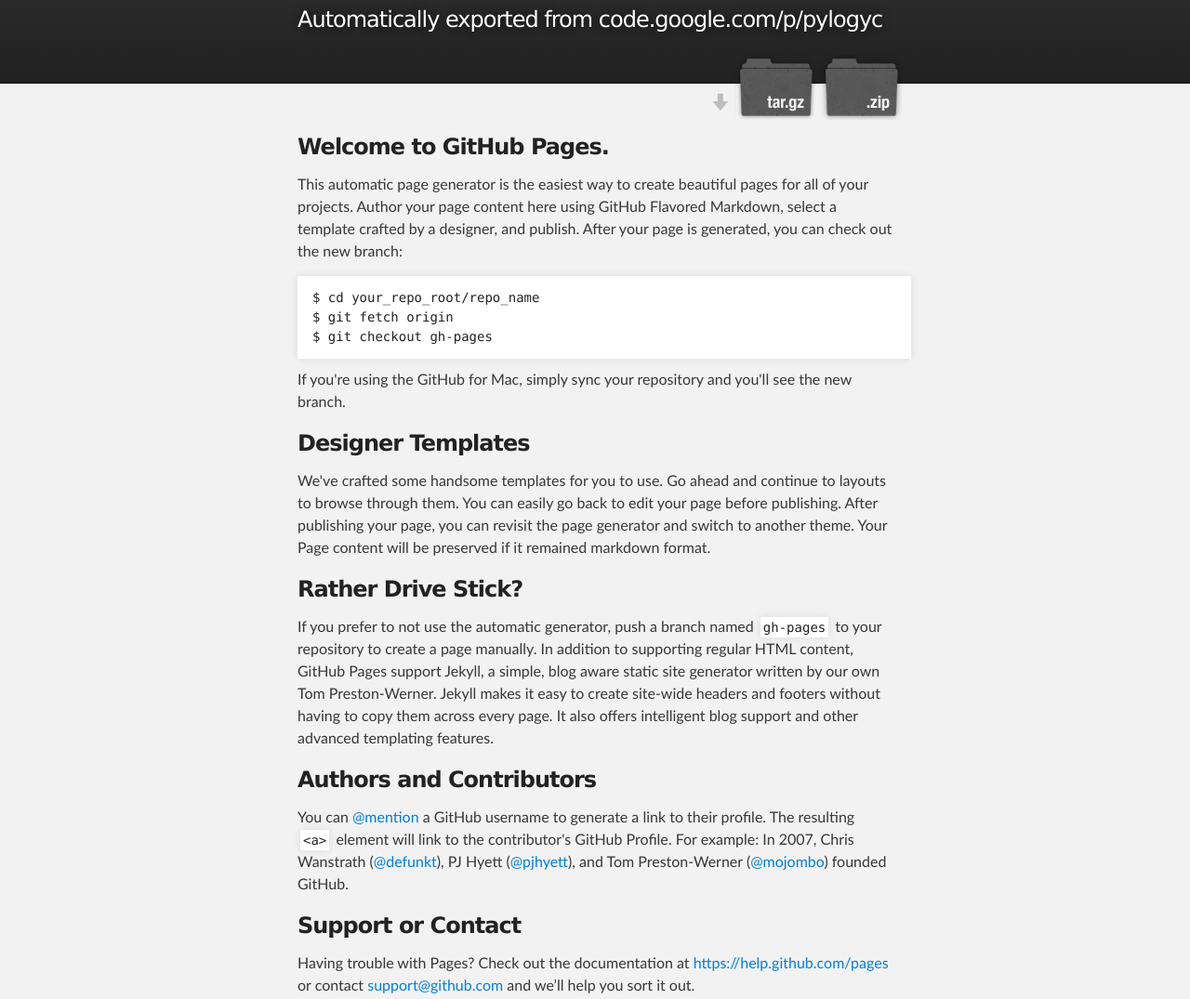
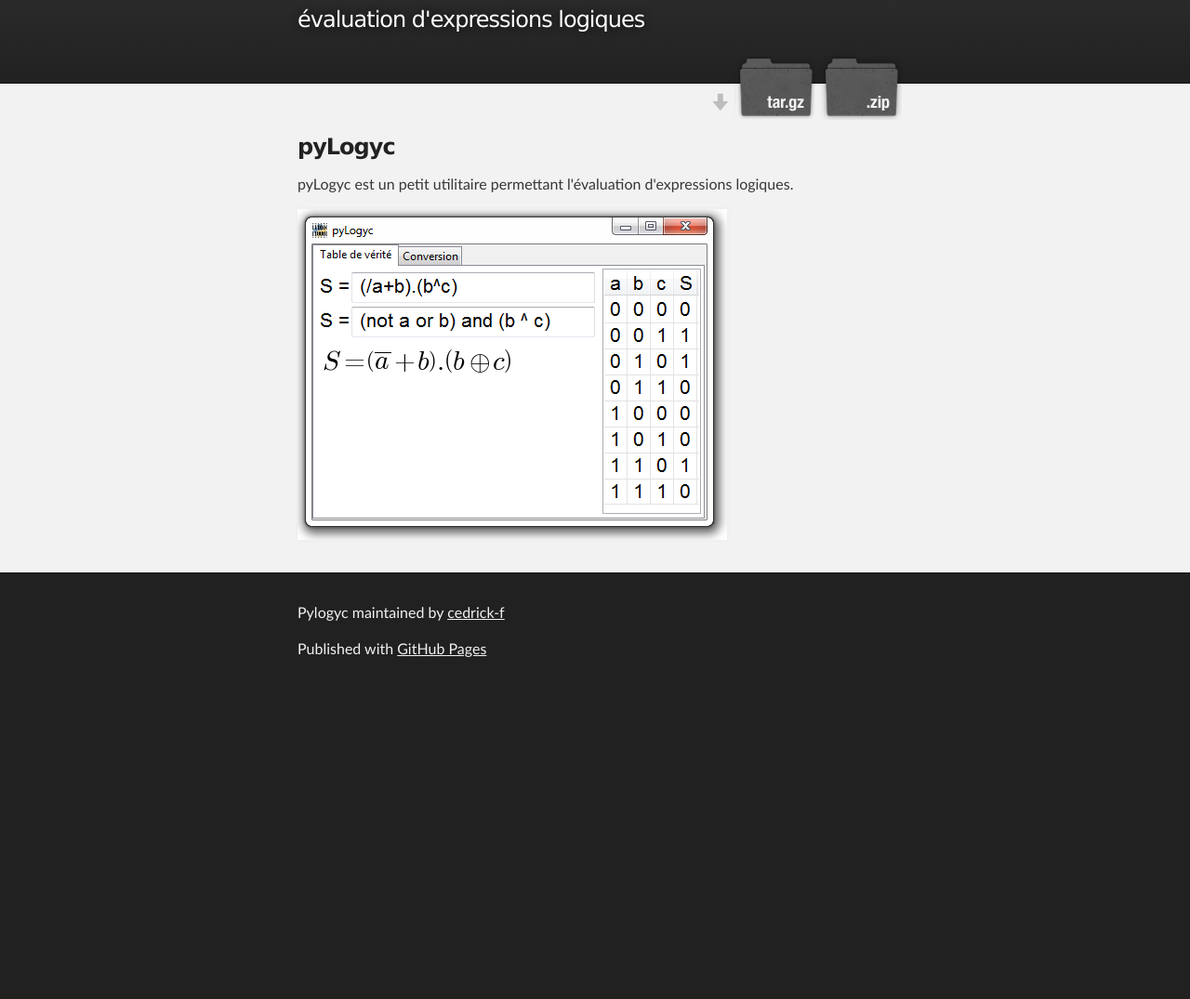
Before and after one commit to cedrick-f/pylogyc, a plain HTML site: page index.html in a window 1280 px wide. Shown: the part 120-1195 px from the top of the page at 93% size. After the commit the page ends 865 px from the top, so only its background shows below. Drawn offline with Linux system fonts and the light colour scheme.

```diff
--- a/index.html
+++ b/index.html
@@ -4,7 +4,7 @@
   <head>
     <meta charset='utf-8'>
     <meta http-equiv="X-UA-Compatible" content="chrome=1">
-    <meta name="description" content="Pylogyc : Automatically exported from code.google.com/p/pylogyc">
+    <meta name="description" content="Pylogyc : évaluation d&#39;expressions logiques">
 
     <link rel="stylesheet" type="text/css" media="screen" href="stylesheets/stylesheet.css">
 
@@ -19,7 +19,7 @@
           <a id="forkme_banner" href="https://github.com/cedrick-f/pylogyc">View on GitHub</a>
 
           <h1 id="project_title">Pylogyc</h1>
-          <h2 id="project_tagline">Automatically exported from code.google.com/p/pylogyc</h2>
+          <h2 id="project_tagline">évaluation d&#39;expressions logiques</h2>
 
             <section id="downloads">
               <a class="zip_download_link" href="https://github.com/cedrick-f/pylogyc/zipball/master">Download this project as a .zip file</a>
@@ -32,36 +32,11 @@
     <div id="main_content_wrap" class="outer">
       <section id="main_content" class="inner">
         <h3>
-<a id="welcome-to-github-pages" class="anchor" href="#welcome-to-github-pages" aria-hidden="true"><span class="octicon octicon-link"></span></a>Welcome to GitHub Pages.</h3>
+<a id="pylogyc" class="anchor" href="#pylogyc" aria-hidden="true"><span class="octicon octicon-link"></span></a>pyLogyc</h3>
 
-<p>This automatic page generator is the easiest way to create beautiful pages for all of your projects. Author your page content here using GitHub Flavored Markdown, select a template crafted by a designer, and publish. After your page is generated, you can check out the new branch:</p>
+<p>pyLogyc est un petit utilitaire permettant l'évaluation d'expressions logiques.</p>
 
-<pre><code>$ cd your_repo_root/repo_name
-$ git fetch origin
-$ git checkout gh-pages
-</code></pre>
-
-<p>If you're using the GitHub for Mac, simply sync your repository and you'll see the new branch.</p>
-
-<h3>
-<a id="designer-templates" class="anchor" href="#designer-templates" aria-hidden="true"><span class="octicon octicon-link"></span></a>Designer Templates</h3>
-
-<p>We've crafted some handsome templates for you to use. Go ahead and continue to layouts to browse through them. You can easily go back to edit your page before publishing. After publishing your page, you can revisit the page generator and switch to another theme. Your Page content will be preserved if it remained markdown format.</p>
-
-<h3>
-<a id="rather-drive-stick" class="anchor" href="#rather-drive-stick" aria-hidden="true"><span class="octicon octicon-link"></span></a>Rather Drive Stick?</h3>
-
-<p>If you prefer to not use the automatic generator, push a branch named <code>gh-pages</code> to your repository to create a page manually. In addition to supporting regular HTML content, GitHub Pages support Jekyll, a simple, blog aware static site generator written by our own Tom Preston-Werner. Jekyll makes it easy to create site-wide headers and footers without having to copy them across every page. It also offers intelligent blog support and other advanced templating features.</p>
-
-<h3>
-<a id="authors-and-contributors" class="anchor" href="#authors-and-contributors" aria-hidden="true"><span class="octicon octicon-link"></span></a>Authors and Contributors</h3>
-
-<p>You can <a href="https://github.com/blog/821" class="user-mention">@mention</a> a GitHub username to generate a link to their profile. The resulting <code>&lt;a&gt;</code> element will link to the contributor's GitHub Profile. For example: In 2007, Chris Wanstrath (<a href="https://github.com/defunkt" class="user-mention">@defunkt</a>), PJ Hyett (<a href="https://github.com/pjhyett" class="user-mention">@pjhyett</a>), and Tom Preston-Werner (<a href="https://github.com/mojombo" class="user-mention">@mojombo</a>) founded GitHub.</p>
-
-<h3>
-<a id="support-or-contact" class="anchor" href="#support-or-contact" aria-hidden="true"><span class="octicon octicon-link"></span></a>Support or Contact</h3>
-
-<p>Having trouble with Pages? Check out the documentation at <a href="https://help.github.com/pages">https://help.github.com/pages</a> or contact <a href="mailto:support@github.com">support@github.com</a> and we’ll help you sort it out.</p>
+<p><img src="https://github.com/cedrick-f/pylogyc/blob/gh-pages/images/Capture1.png" alt=""></p>
       </section>
     </div>
 
```
Also changed, not shown: params.json (+1 -1 lines).
